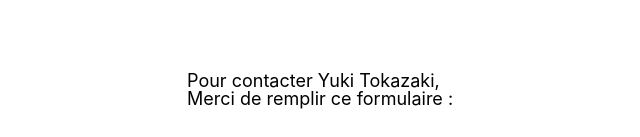
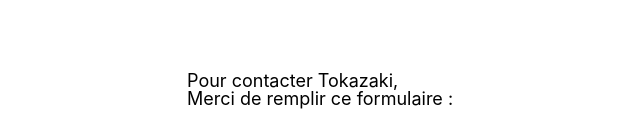
Before and after one commit to RayK0n/BlogFF14, a plain HTML site: page contact.html in a window 1280 px wide. Shown: the part 663-800 px from the top of the page, 413-1053 px from the left. Drawn offline with Linux system fonts and the light colour scheme.

Commit message:
UpdateContactV2

```diff
--- a/contact.html
+++ b/contact.html
@@ -37,7 +37,7 @@
         <span class="titre">
             <h1>Contact</h1>
         </span>
-        <span class="text">Pour contacter Yuki Tokazaki,<br> Merci de remplir ce formulaire :</span>
+        <span class="text">Pour contacter Tokazaki,<br> Merci de remplir ce formulaire :</span>
         <form>
             <label for="nom">Nom :</label>
             <input type="text" id="nom" name="nom" required><br>
```
